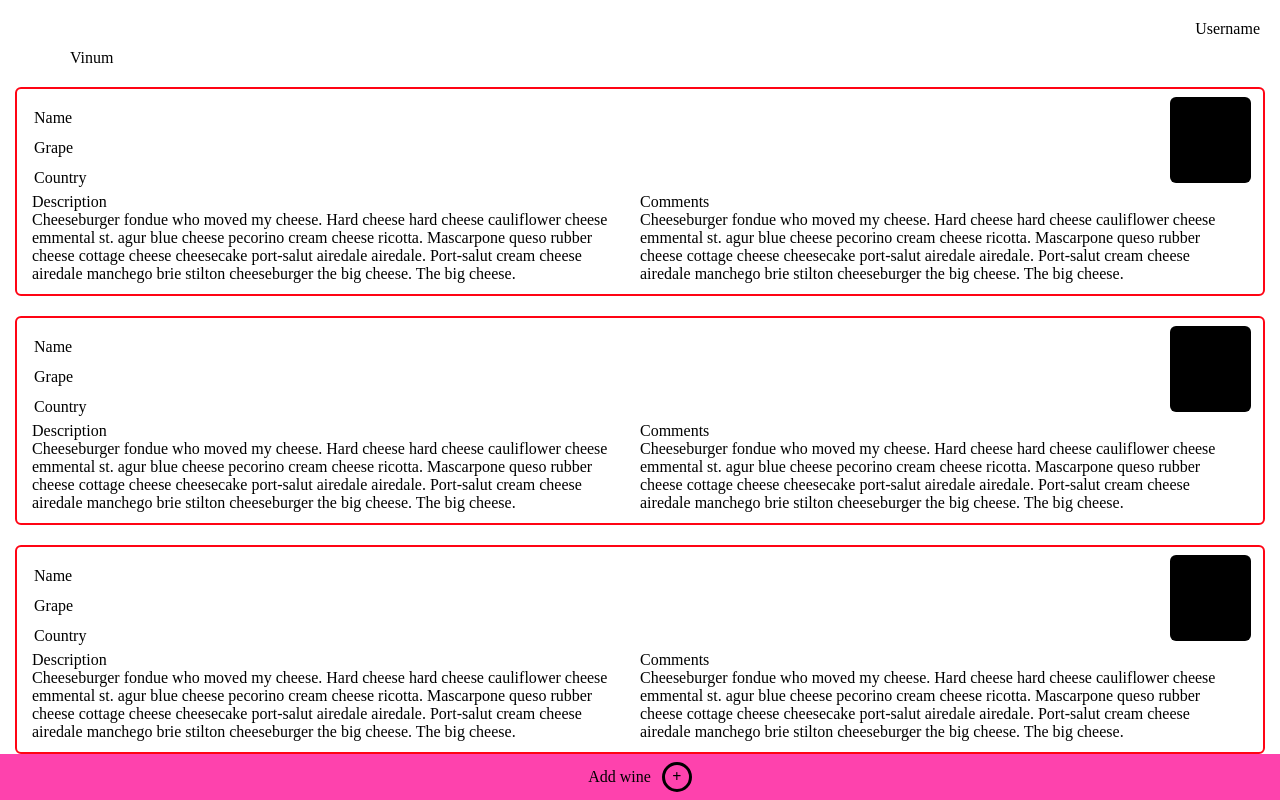
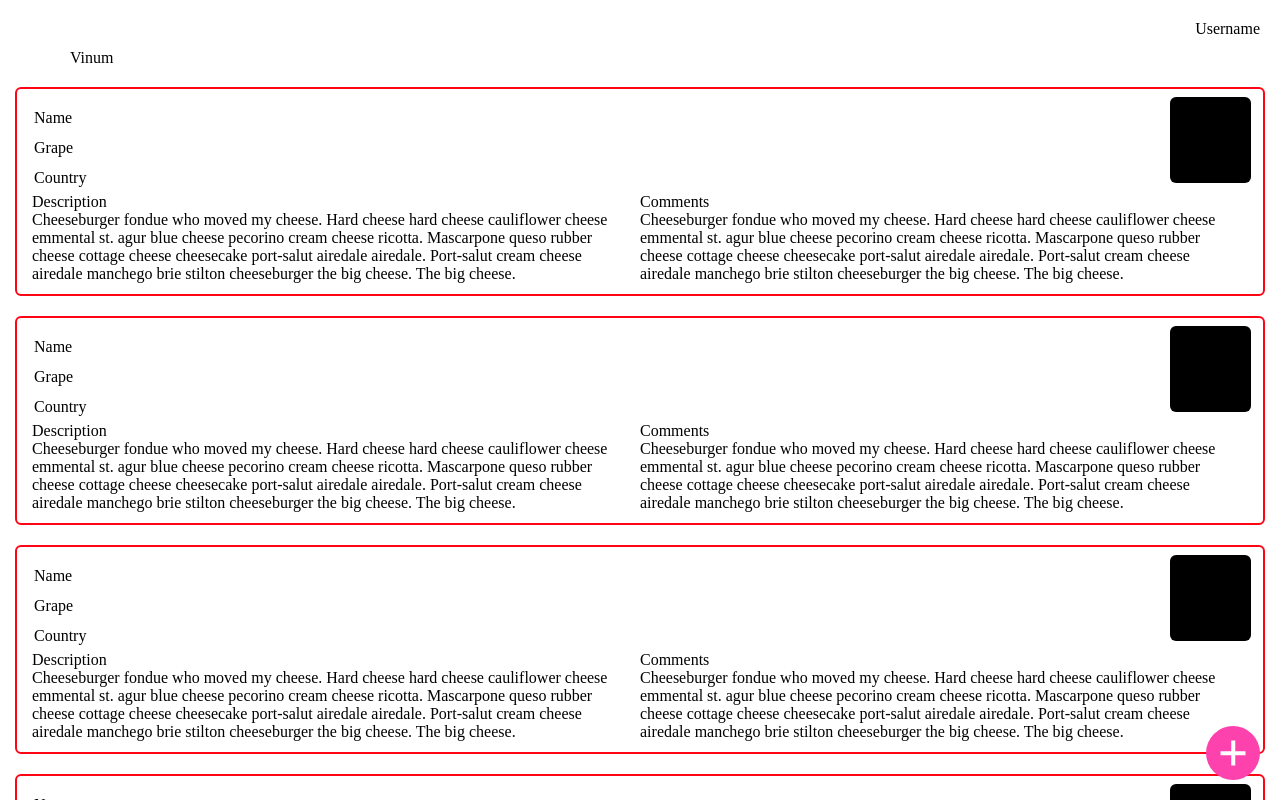
Before and after one commit to jonnasvensson/vinum, a React (Create React App) app in the folder frontend/: page / in a window 1280 px wide. Shown: the top 800 px of the page. Built offline with nearby package versions, Linux system fonts and the light colour scheme.

Commit message:
add circle

```diff
--- a/frontend/src/App.scss
+++ b/frontend/src/App.scss
@@ -60,7 +60,6 @@ body {
 
 main {
     height: 100vh;
-    overflow: scroll;
 }
 
 .header {
@@ -68,7 +67,8 @@ main {
 }
 
 .mainContainer {
-    margin-bottom: 46px;
+    // margin-bottom: 46px;
+    position: relative;
 }
 
 .containerWine {
@@ -146,25 +146,34 @@ main {
     }
 }
 
-footer {
+.circle {
+    width: 54px;
+    height: 54px;
+    border-radius: 50%;
     background-color: #fe42ad;
-    display: flex;
-    justify-content: center;
-    align-items: center;
-    height: 46px;
-    position: absolute;
-    width: 100%;
-    bottom: 0px;
-    .title {
-        margin: 0 11px 0 0;
+    cursor: pointer;
+    text-align: center;
+    line-height: 24px;
+    position: fixed;
+    right: 20px;
+    bottom: 20px;
+        z-index: 9999;
+    .plusVerticle {
+        width: 3.5px;
+        height: 25px;
+        background-color: #ffffff;
+        position: absolute;
+        top: 50%;
+        left: 50%;
+        transform: translate(-50%, -50%);
     }
-    .circle {
-        width: 24px;
-        height: 24px;
-        border-radius: 50%;
-        border:  solid black;
-        cursor: pointer;
-        text-align: center;
-        line-height: 24px;
+    .plusHorizontal {
+        width: 25px;
+        height: 3.5px;
+        background-color: #ffffff;
+        position: absolute;
+        top: 50%;
+        left: 50%;
+        transform: translate(-50%, -50%);
     }
 }
--- /dev/null
+++ b/frontend/src/components/Circle.js
@@ -0,0 +1,13 @@
+import '../App.scss';
+
+export default function Circle() {
+
+  return (
+    <>
+      <div className="circle">
+        <div className="plusVerticle"></div>
+        <div className="plusHorizontal"></div>
+      </div>
+    </>
+  );
+}
--- a/frontend/src/components/Home.js
+++ b/frontend/src/components/Home.js
@@ -2,7 +2,7 @@ import '../App.scss';
 import axios from 'axios';
 import React, { useState, useEffect } from 'react';
 import Header from './Header'
-import Footer from './Footer'
+import Circle from './Circle'
 
 
 function Login() {
@@ -126,7 +126,7 @@ function Login() {
                 </div>
             </div>
         </div>
-        <Footer />
+        <Circle />
     </main>
   );
 }
```
